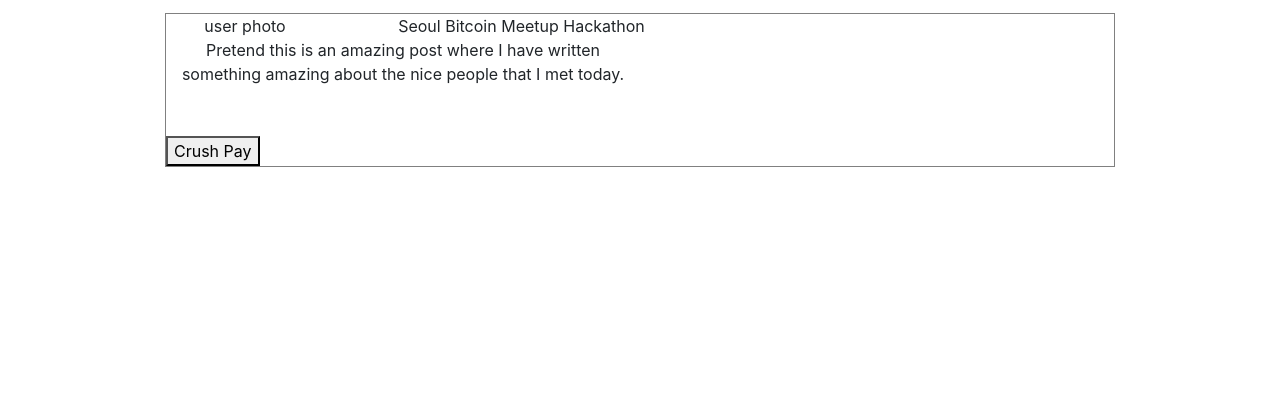
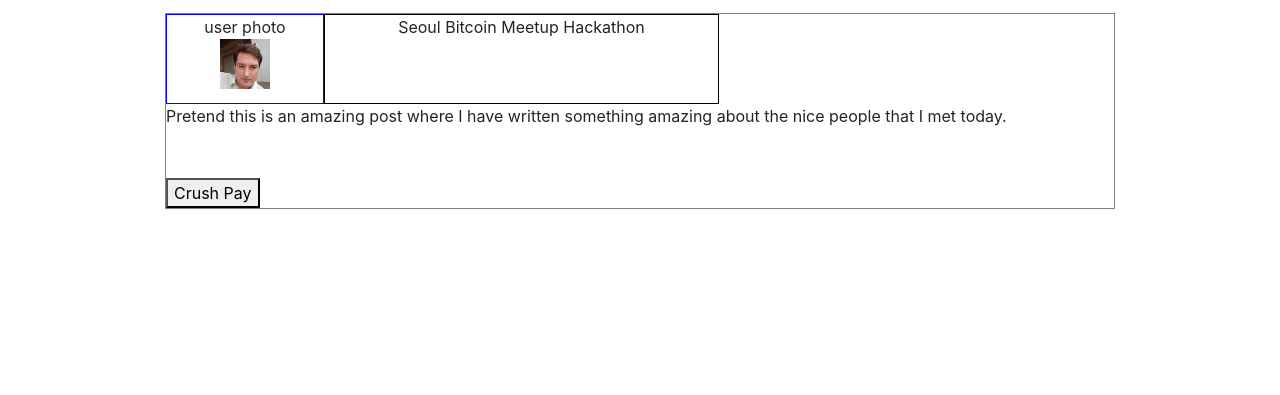
Before and after one commit to crushpay/website, a website: page src/index.html in a window 1280 px wide. Shown: the part 405-800 px from the top of the page. Drawn offline with Linux system fonts and the light colour scheme.

Commit message:
contnet stuff

```diff
--- a/src/css/style.css
+++ b/src/css/style.css
@@ -55,3 +55,25 @@
 .example-post {
   border: 1px solid gray;
 }
+
+.post-user {
+  height: 90px;
+  border: 1px solid blue;
+}
+
+.user-photo {
+  width: 50px;
+  height: 50px;
+}
+
+.post-title {
+  border: 1px solid black;
+}
+
+.post-content {
+
+}
+
+.post-footer {
+
+}
--- a/src/index.html
+++ b/src/index.html
@@ -39,19 +39,18 @@
         </div>
         <div class="col-lg-10 offset-1 text-center example-post">
           <div class="row">
-            <div class="col-md-2">
+            <div class="col-md-2 post-user">
               user photo
+              <img class="user-photo" src="images/chad.jpeg" />
             </div>
-            <div class="col-md-5">
+            <div class="col-md-5 post-title">
               Seoul Bitcoin Meetup Hackathon
             </div>
           </div>
-          <div class="row" >
-            <div class="col-md-6">
+          <div class="row post-content" >
                 Pretend this is an amazing post where I have written something amazing about the nice people that I met today.
-            </div>
           </div>
-          <div class="row">
+          <div class="row post-footer">
 
             <div class="crushpay-bar">
               <button>Crush Pay</button>
@@ -81,9 +80,6 @@
         <div class="col-md-2">
           four
         </div>
-        <div class="col-md-2">
-          five
-        </div>
       </div>
     </section>
 
```
